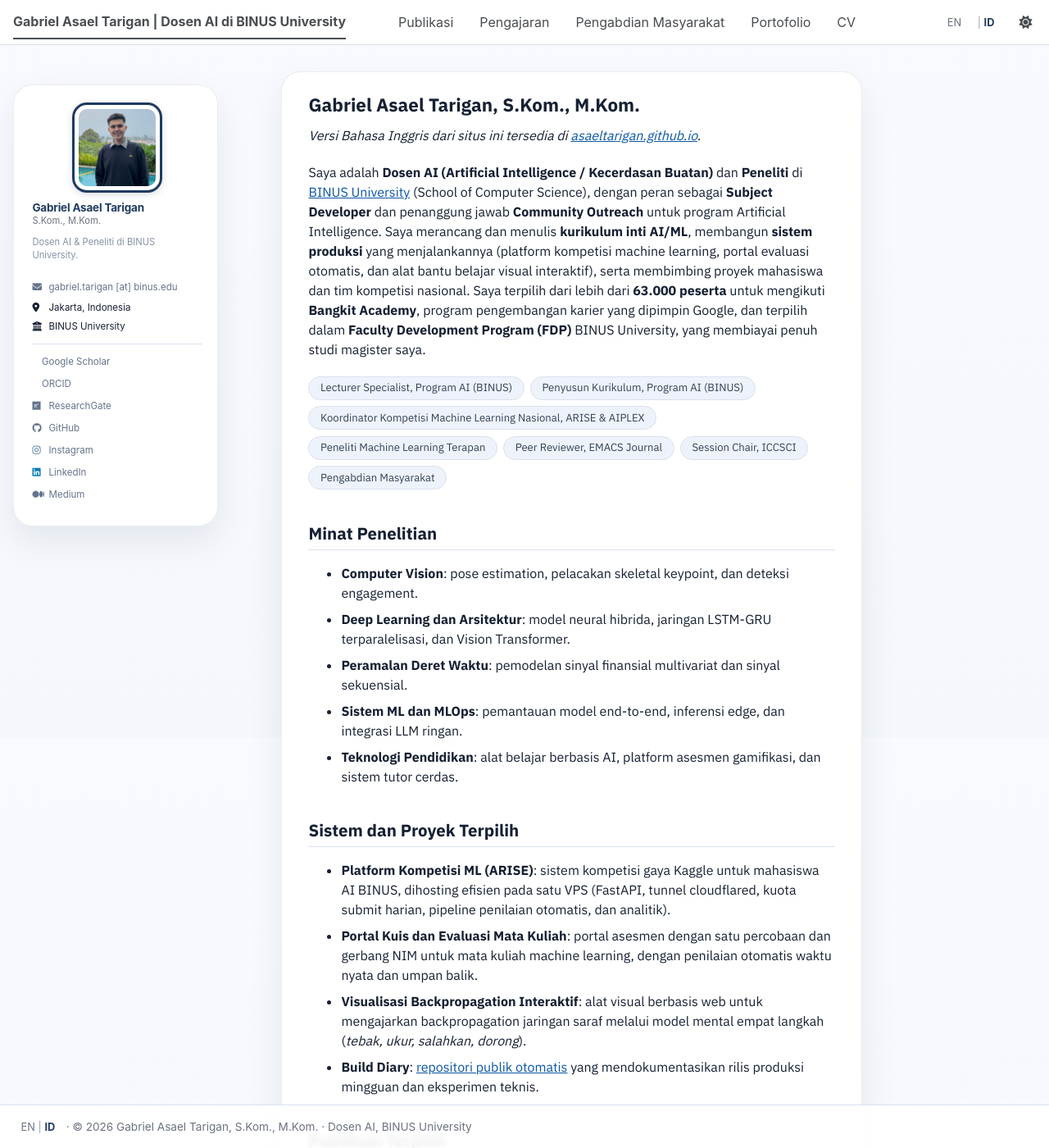
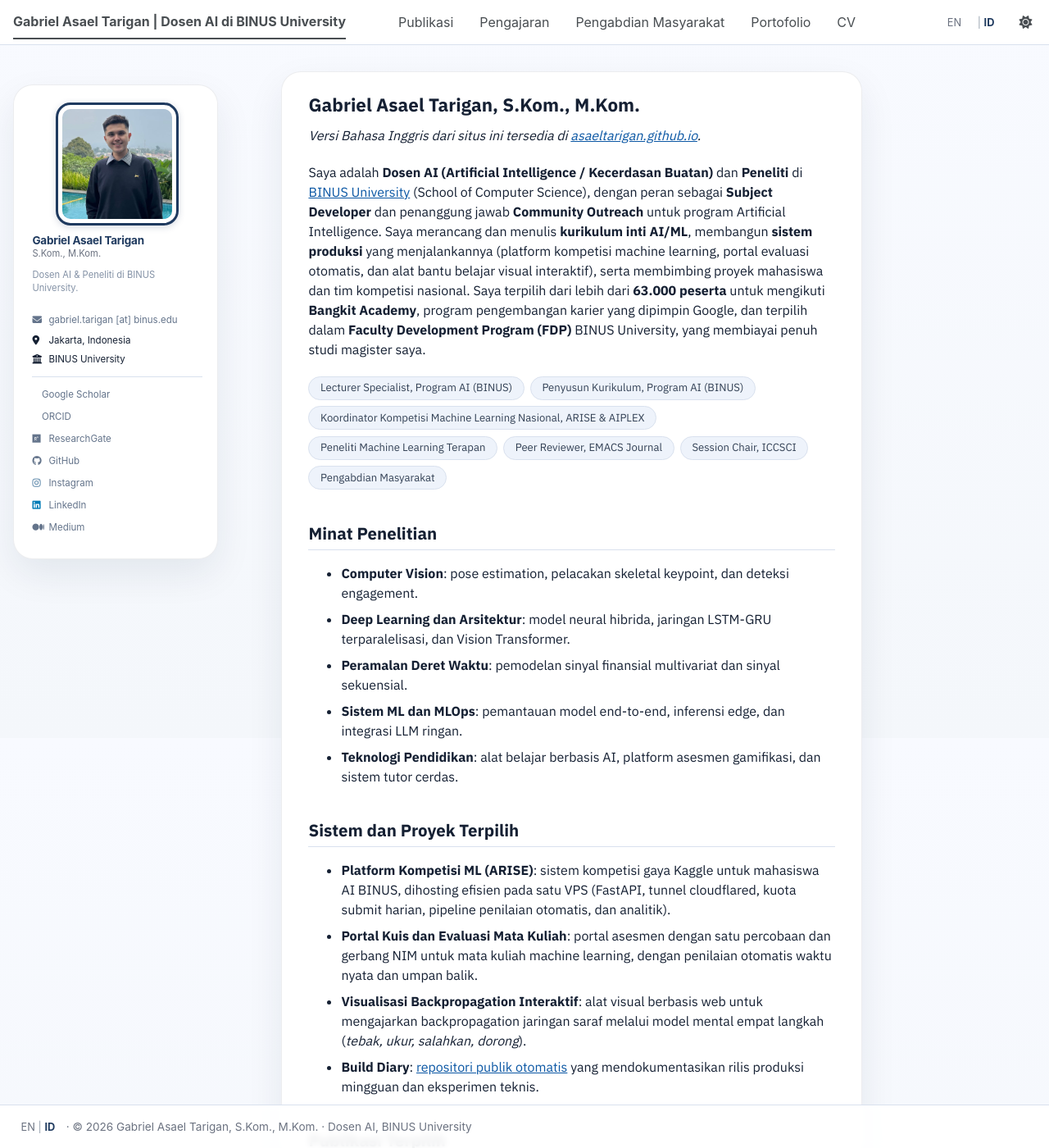
Before and after one commit to asaeltarigan/id, a Jekyll site: the page built from _pages/about.md, in a window 1280 px wide and 1400 px high. Shown: the whole window at 82% size. Built offline with Jekyll 4.4.1, drawn with Linux system fonts in a browser that asks for light colours; a style sheet for code colours, icons or effects is not loaded.

Commit message:
Avatar 150px !important, rounded 18px, centered; bump cache-buster v=47

```diff
--- a/_includes/head.html
+++ b/_includes/head.html
@@ -101,4 +101,4 @@
 <link rel="preconnect" href="https://fonts.gstatic.com" crossorigin>
 <link href="https://fonts.googleapis.com/css2?family=IBM+Plex+Sans:wght@400;500;600;700&display=swap" rel="stylesheet">
 <link rel="stylesheet" href="{{ base_path }}/assets/css/main.css">
-<link rel="stylesheet" href="{{ base_path }}/assets/css/custom.css?v=46">
+<link rel="stylesheet" href="{{ base_path }}/assets/css/custom.css?v=47">
--- a/assets/css/custom.css
+++ b/assets/css/custom.css
@@ -440,7 +440,7 @@ html[data-theme="dark"] .pf-card-cta { color: #e2e8f0; }
 /* --- Sizing pass (8 Oct 2026): smaller base font + tighter top area, following chunyang-chen.github.io --- */
 html { font-size: 16px; }
 .page__title { font-size: 1.4rem !important; line-height: 1.2; }
-.author__avatar img { width: 110px !important; height: 110px !important; }
+.author__avatar img { width: 150px !important; height: 150px !important; border-radius: 18px; }
 .sidebar .author__name { font-size: 1.05rem; }
 .author__bio { font-size: 0.92rem; }
 .masthead__inner-wrap { padding: 0.4em 1em; }
```
